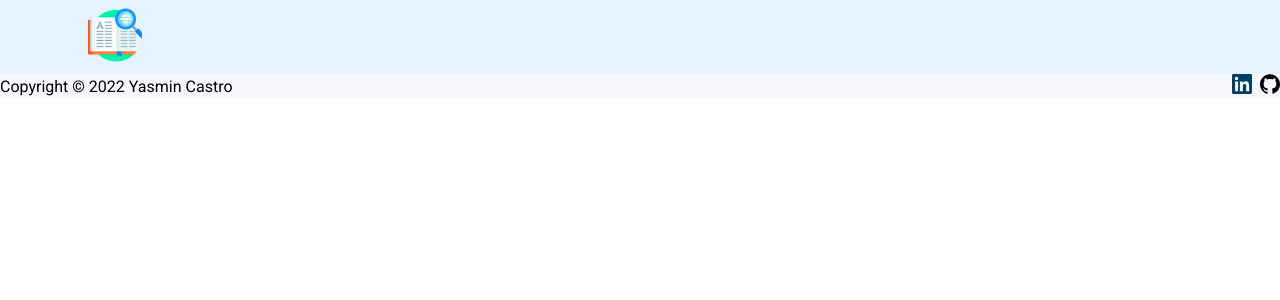
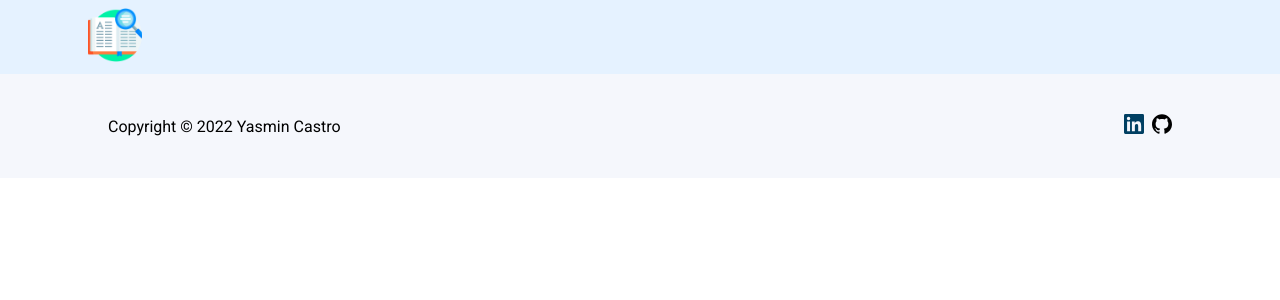
Before and after one commit to YasminCastro/dictionary-front, a Next.js app: page / in a window 1280 px wide. Shown: the top 300 px of the page. Built offline with nearby package versions, Linux system fonts and the light colour scheme.

Commit message:
refactor: footer

```diff
--- a/src/components/Global/Footer/styles.ts
+++ b/src/components/Global/Footer/styles.ts
@@ -14,7 +14,8 @@ export const FooterWrapper = styled.footer`
 
 export const FooterContainer = styled.div`
   width: 100%;
-  max-width: 1440px;
+
+  padding: 40px 108px;
 
   display: flex;
   justify-content: space-between;
```
